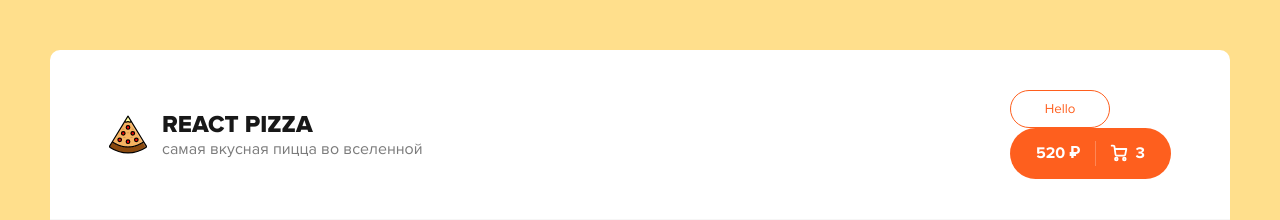
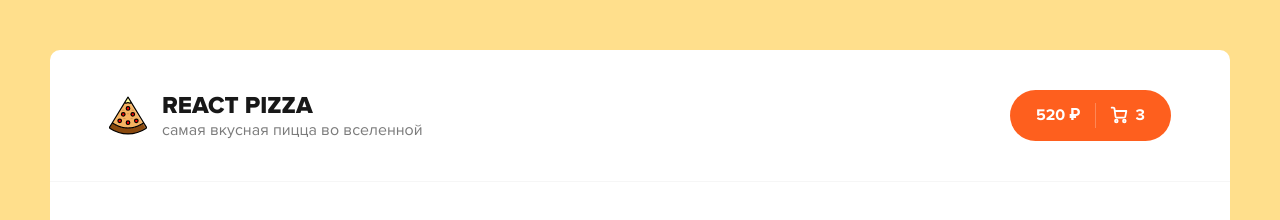
Before and after one commit to qutbiddinmaxmudov/pizza, a React (Create React App) app: page / in a window 1280 px wide. Shown: the top 220 px of the page. Built offline with nearby package versions, Linux system fonts and the light colour scheme.

Commit message:
part-3 37-40

```diff
--- a/src/components/Button.jsx
+++ b/src/components/Button.jsx
@@ -1,12 +1,12 @@
 import React from "react";
 import classNames from "classnames";
 
-export default (props) => (
+export default ({className, children}, ...props) => (
   <button
-    className={classNames("button", {
+    className={classNames("button", className, {
       "button--outline": props.outline,
     })}
   >
-    {props.children}
+    {children}
   </button>
 );
--- a/src/components/Header.jsx
+++ b/src/components/Header.jsx
@@ -16,8 +16,7 @@ export default function () {
           </div>
         </div>
         <div className="header__cart">
-          <Button outline> Hello </Button>
-          <a href="/cart.html" className="button button--cart">
+          <Button className="button--cart">
             <span>520 ₽</span>
             <div className="button__delimiter"></div>
             <svg
@@ -50,7 +49,7 @@ export default function () {
               />
             </svg>
             <span>3</span>
-          </a>
+          </Button>
         </div>
       </div>
     </div>
```
